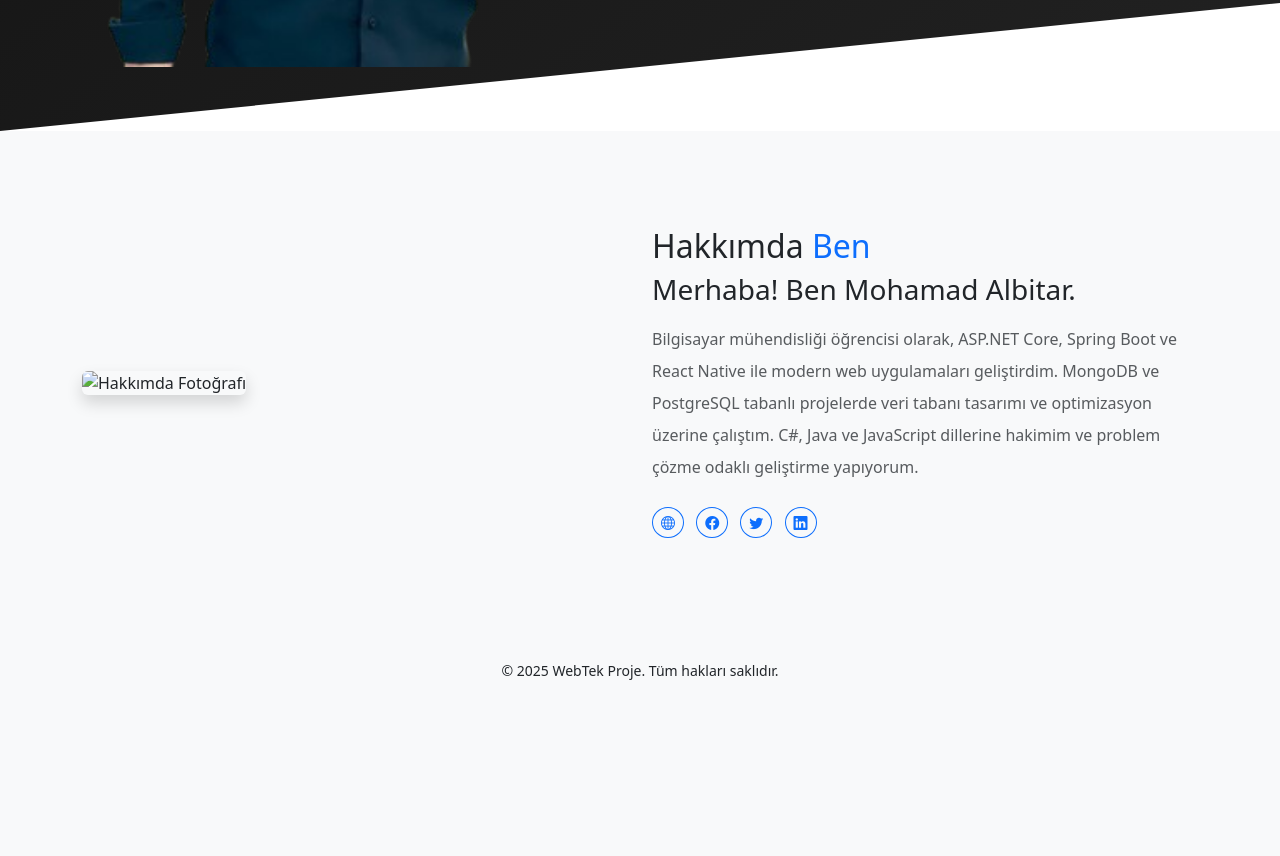
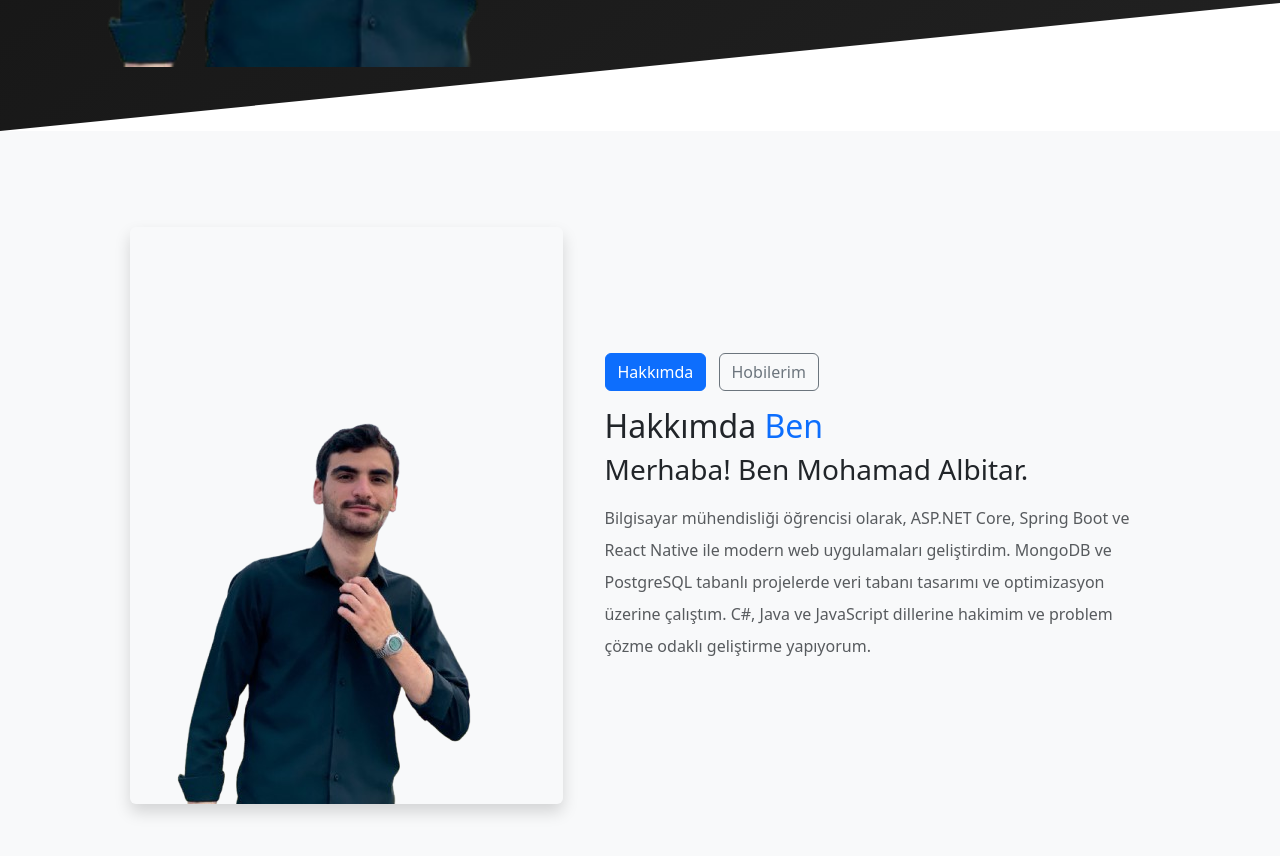
Before and after one commit to hack3rhoms/personal-website, a plain HTML site: page index.html in a window 1280 px wide. Shown: the part 739-1595 px from the top of the page. Before the commit the page ends 1445 px from the top, so only its background shows below. Drawn offline with nearby package versions, Linux system fonts and the light colour scheme.

Commit message:
Update CSS and HTML, modify index page, add js folder

```diff
--- a/index.html
+++ b/index.html
@@ -69,38 +69,54 @@
 
   <!-- Ana İçerik Alanı -->
   <main class="container py-5">
-    <!-- About Me Bölümü -->
-    <section id="about" class="row align-items-center py-5">
-      <div class="col-md-6 mb-4 mb-md-0">
-        <img src="./photo/about-placeholder.png" alt="Hakkımda Fotoğrafı" class="img-fluid rounded shadow">
+    <section class="row align-items-center justify-content-center g-4 py-5">
+      <!-- الصورة -->
+      <div class="col-lg-5">
+        <img id="profileImage" src="./photo/about-placeholder.png" alt="Fotoğraf" class="img-fluid rounded shadow">
       </div>
-      <div class="col-md-6">
-        <h2>Hakkımda <span class="text-primary">Ben</span></h2>
-        <h3 class="mb-3 fw-light">Merhaba! Ben Mohamad Albitar.</h3>
-        <p class="text-muted lh-lg">
-          Bilgisayar mühendisliği öğrencisi olarak, ASP.NET Core, Spring Boot ve React Native ile modern web
-          uygulamaları geliştirdim. MongoDB ve PostgreSQL tabanlı projelerde veri tabanı tasarımı ve optimizasyon
-          üzerine çalıştım. C#, Java ve JavaScript dillerine hakimim ve problem çözme odaklı geliştirme yapıyorum.
-        </p>
-        <div class="mt-4">
-          <a href="#" class="btn btn-outline-primary btn-sm rounded-circle me-2"><i class="bi bi-globe"></i></a>
-          <a href="#" class="btn btn-outline-primary btn-sm rounded-circle me-2"><i class="bi bi-facebook"></i></a>
-          <a href="#" class="btn btn-outline-primary btn-sm rounded-circle me-2"><i class="bi bi-twitter"></i></a>
-          <a href="#" class="btn btn-outline-primary btn-sm rounded-circle"><i class="bi bi-linkedin"></i></a>
+
+      <!-- النص -->
+      <div class="col-lg-6">
+        <!-- الأزرار -->
+        <div class="mb-3">
+          <button id="btnAbout" class="btn btn-primary me-2" onclick="showAbout()">Hakkımda</button>
+          <button id="btnHobbies" class="btn btn-outline-secondary" onclick="showHobbies()">Hobilerim</button>
+        </div>
+
+        <!-- Hakkımda -->
+        <div id="infoAbout">
+          <h2>Hakkımda <span class="text-primary">Ben</span></h2>
+          <h3 class="mb-3 fw-light">Merhaba! Ben Mohamad Albitar.</h3>
+          <p class="text-muted lh-lg">
+            Bilgisayar mühendisliği öğrencisi olarak, ASP.NET Core, Spring Boot ve React Native ile modern web
+            uygulamaları geliştirdim.
+            MongoDB ve PostgreSQL tabanlı projelerde veri tabanı tasarımı ve optimizasyon üzerine çalıştım.
+            C#, Java ve JavaScript dillerine hakimim ve problem çözme odaklı geliştirme yapıyorum.
+          </p>
+        </div>
+
+        <!-- Hobilerim -->
+        <div id="infoHobbies" style="display: none;">
+          <h2>Hobilerim</h2>
+          <p class="text-muted lh-lg">
+            🎮 Video oyunları oynamayı seviyorum<br>
+            📚 Teknoloji ve yazılım kitapları okumaktan hoşlanırım<br>
+            🎧 Müzik dinlemek ve bazen üretmek<br>
+            ✈️ Yeni yerler keşfetmeyi çok severim<br>
+            💡 Ayrıca boş vakitlerimde yapay zeka projeleriyle uğraşırım
+          </p>
         </div>
       </div>
     </section>
   </main>
 
-  <!-- Footer -->
-  <footer class="bg-light text-center py-4">
-    <div class="container">
-      <small>&copy; 2025 WebTek Proje. Tüm hakları saklıdır.</small>
-    </div>
-  </footer>
+
+
 
   <!-- Bootstrap JS -->
   <script src="https://cdn.jsdelivr.net/npm/bootstrap@5.3.0/dist/js/bootstrap.bundle.min.js"></script>
+  <script src="js/scripts.js"></script>
+
 </body>
 
 </html>
--- a/js/scripts.js
+++ b/js/scripts.js
@@ -1,3 +1,41 @@
+function showAbout() {
+  document.getElementById("infoAbout").style.display = "block";
+  document.getElementById("infoHobbies").style.display = "none";
+  document.getElementById("profileImage").src = "./photo/benim1.png";
+
+  const btnAbout = document.getElementById("btnAbout");
+  const btnHobbies = document.getElementById("btnHobbies");
+
+  btnAbout.classList.add("btn-primary");
+  btnAbout.classList.remove("btn-outline-primary");
+
+  btnHobbies.classList.remove("btn-primary");
+  btnHobbies.classList.remove("btn-outline-secondary");
+  btnHobbies.classList.add("btn-outline-secondary");
+}
+
+function showHobbies() {
+  document.getElementById("infoAbout").style.display = "none";
+  document.getElementById("infoHobbies").style.display = "block";
+  document.getElementById("profileImage").src = "./photo/hobi.png";
+
+  const btnAbout = document.getElementById("btnAbout");
+  const btnHobbies = document.getElementById("btnHobbies");
+
+  btnHobbies.classList.add("btn-primary");
+  btnHobbies.classList.remove("btn-outline-secondary");
+
+  btnAbout.classList.remove("btn-primary");
+  btnAbout.classList.add("btn-outline-primary");
+}
+
+// ✅ Bu sayfa yüklendiğinde otomatik olarak çalışır
+document.addEventListener("DOMContentLoaded", function () {
+  showAbout();
+});
+
+
+
 // ----- Smooth Scroll for Anchor Links -----
 document.querySelectorAll('a[href^="#"]').forEach(anchor => {
   anchor.addEventListener("click", function (e) {
```
Lines whose indentation alone changed are shown as unchanged.
